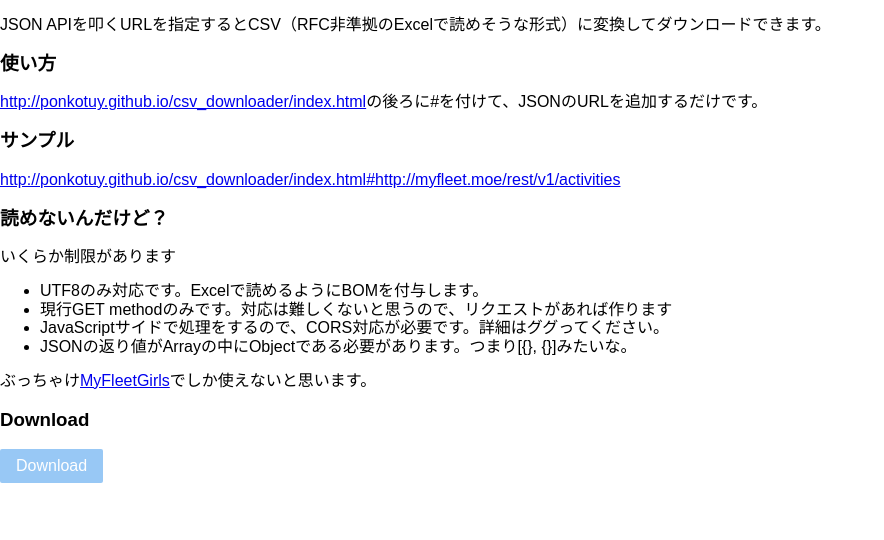
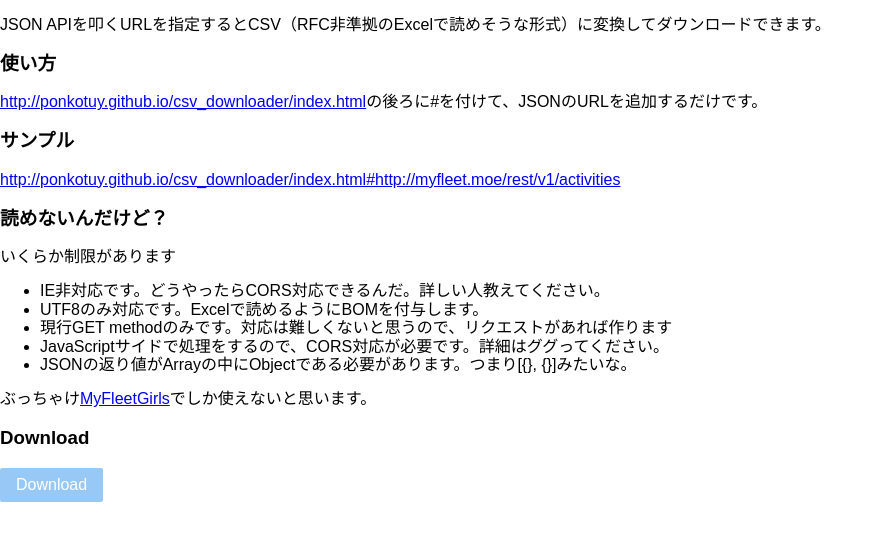
Before and after one commit to ponkotuy/csv_downloader, a website: page index.html in a window 1280 px wide. Shown: the part 104-644 px from the top of the page, without its empty margins (0-884 px from the left). Drawn offline with nearby package versions, Linux system fonts and the light colour scheme.

Commit message:
Disable IE

```diff
--- a/index.html
+++ b/index.html
@@ -18,6 +18,7 @@
     <h3>読めないんだけど？</h3>
     <p>いくらか制限があります</p>
     <ul>
+      <li>IE非対応です。どうやったらCORS対応できるんだ。詳しい人教えてください。</li>
       <li>UTF8のみ対応です。Excelで読めるようにBOMを付与します。</li>
       <li>現行GET methodのみです。対応は難しくないと思うので、リクエストがあれば作ります</li>
       <li>JavaScriptサイドで処理をするので、CORS対応が必要です。詳細はググってください。</li>
@@ -25,6 +26,6 @@
     </ul>
     <p>ぶっちゃけ<a href="http://myfleet.moe">MyFleetGirls</a>でしか使えないと思います。</p>
     <h3>Download</h3>
-    <a id="main" href="dummy" disabled="disabled" class="pure-button pure-button-primary">Download</a></p>
+    <a id="main" href="dummy" disabled="disabled" class="pure-button pure-button-primary">Download</a>
   </body>
 </html>
```
